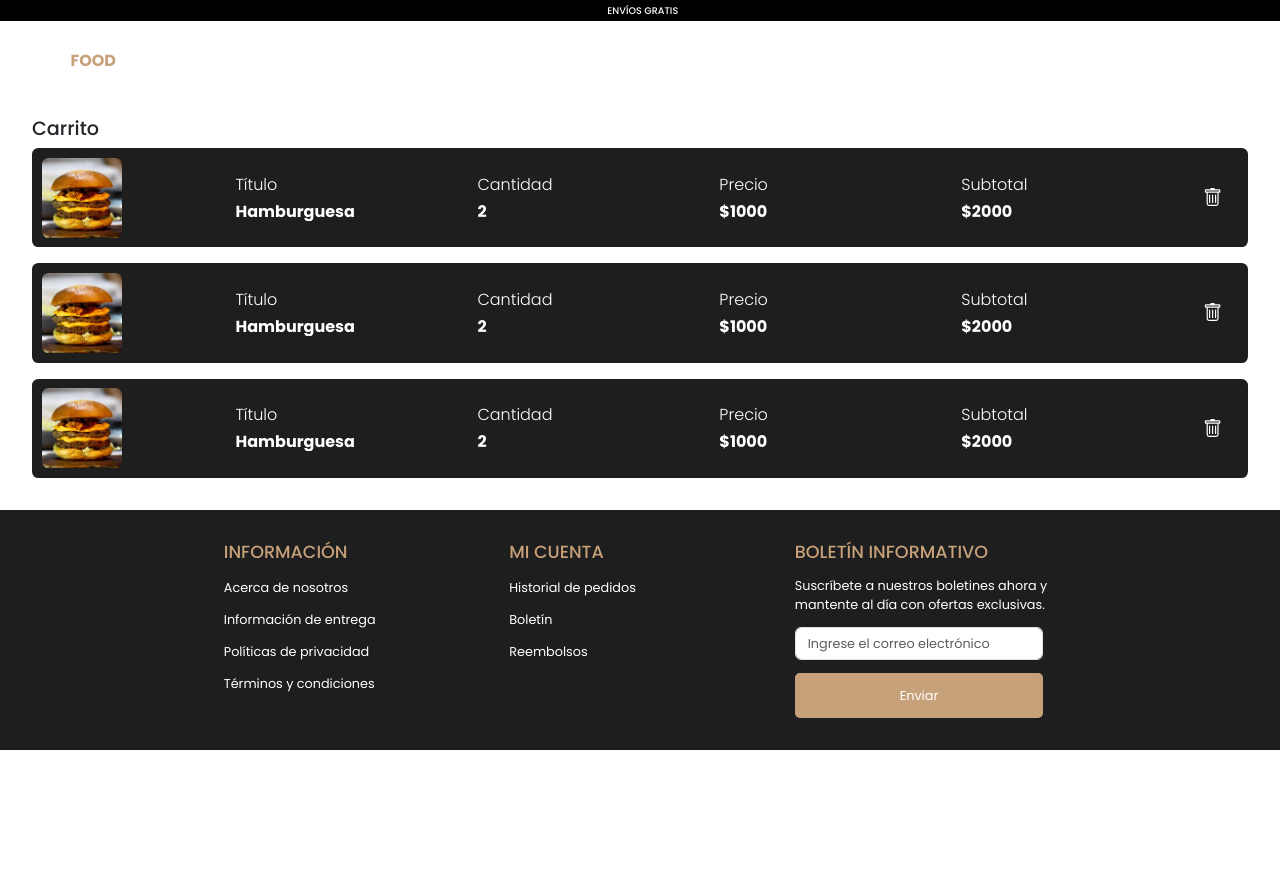
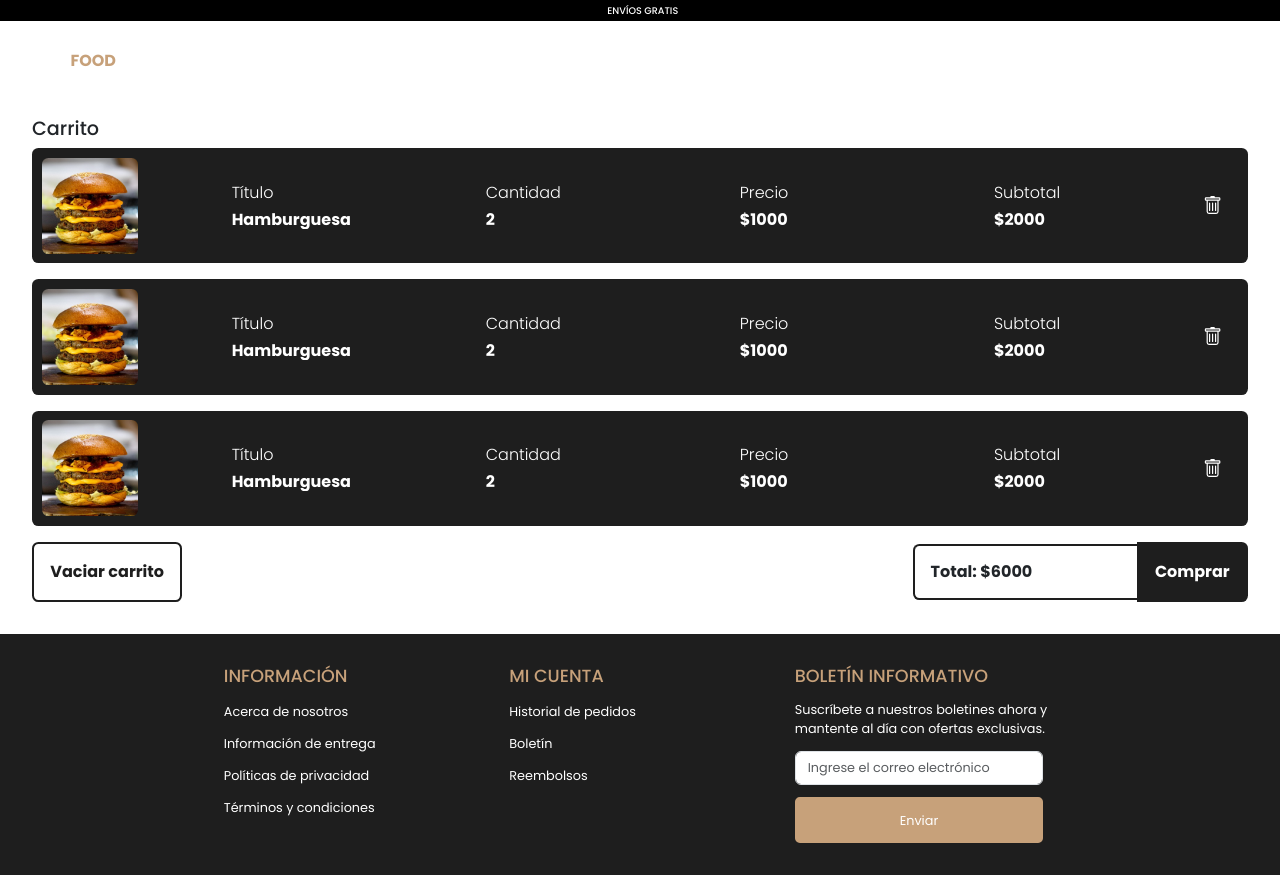
Before and after one commit to Mateo872/restfood, a React (Vite) app: page / in a window 1280 px wide. Before the commit the page ends 800 px from the top, so only its background shows below. Built offline with nearby package versions, Linux system fonts and the light colour scheme.

Commit message:
Carrito con sus medidas responsive hechas

```diff
--- a/src/App.css
+++ b/src/App.css
@@ -374,6 +374,50 @@ main article .categorias {
     white-space: nowrap;
 }
 
+.contenedor_botones button {
+    border: 2px solid transparent;
+    background-color: var(--color-terciario);
+    color: var(--color-secundario);
+    font-weight: bold;
+    border-radius: .4rem;
+    font-size: 0.6rem;
+    padding: 0.6rem;
+}
+
+.contenedor_botones button:hover {
+    border: 2px solid var(--color-terciario);
+    background-color: var(--color-secundario);
+    color: var(--color-terciario);
+    transition: .3s;
+    cursor: pointer;
+}
+
+.contenedor_botones .boton_vaciar {
+    border-color: var(--color-terciario);
+    background-color: var(--color-secundario);
+    color: var(--color-terciario);
+}
+
+.contenedor_botones .boton_vaciar:hover {
+    border-color: transparent;
+    background-color: var(--color-terciario);
+    color: var(--color-secundario);
+}
+
+.contenedor_botones .boton_comprar {
+    border-radius: 0 .4rem 0.4rem 0;
+}
+
+.contenedor_botones h5 {
+    font-size: 0.6rem;
+    font-weight: bold;
+    border-top: 2px solid var(--color-terciario);
+    border-left: 2px solid var(--color-terciario);
+    border-bottom: 2px solid var(--color-terciario);
+    padding: 0.6rem;
+    border-radius: .4rem 0 0 .4rem;
+}
+
 footer {
     padding: 2rem 0;
 }
@@ -529,6 +573,7 @@ footer h3 {
 
     .contenedor_producto-carrito .carrito_caracteristicas {
         width: 6rem;
+        margin-left: 2.8rem;
     }
 
     .contenedor_producto-carrito .carrito_caracteristicas h6 {
@@ -542,6 +587,16 @@ footer h3 {
     .contenedor_producto-carrito svg {
         font-size: 1.2rem;
         margin-right: 1rem;
+    }
+
+    .contenedor_botones button {
+        font-size: 0.8rem;
+        padding: 0.8rem;
+    }
+
+    .contenedor_botones h5 {
+        font-size: 0.8rem;
+        padding: 0.8rem;
     }
 
     footer p {
@@ -600,12 +655,12 @@ footer h3 {
     }
 
     .contenedor_producto-carrito .contenedor_imagen {
-        height: 5rem;
-        width: 5rem;
+        height: 6rem;
+        width: 6rem;
     }
 
     .contenedor_producto-carrito .carrito_caracteristicas {
-        width: 8rem;
+        width: 10rem;
     }
 
     .contenedor_producto-carrito .carrito_caracteristicas h6 {
@@ -617,4 +672,15 @@ footer h3 {
         transform: scale(.93);
         transition: .3s;
     }
+
+    .contenedor_botones button {
+        font-size: 1rem;
+        padding: 1.02rem;
+    }
+
+    .contenedor_botones h5 {
+        font-size: 1rem;
+        width: 14rem;
+        padding: 1rem;
+    }
 }
--- a/src/componentes/CarritoItem.jsx
+++ b/src/componentes/CarritoItem.jsx
@@ -8,7 +8,7 @@ const CarritoItem = () => {
         className="contenedor_imagen"
         style={{ backgroundImage: `url(${hambur})` }}
       ></div>
-      <div className="carrito_caracteristicas d-flex flex-column">
+      <div className="carrito_caracteristicas carac_titulo d-flex flex-column">
         <h6 className="title">Título</h6>
         <h6 className="subtitle mb-0">Hamburguesa</h6>
       </div>
--- a/src/componentes/ContenedorCarrito.jsx
+++ b/src/componentes/ContenedorCarrito.jsx
@@ -10,6 +10,15 @@ const ContenedorCarrito = () => {
           <CarritoItem />
           <CarritoItem />
         </div>
+        <div className="contenedor_botones w-100 d-flex justify-content-between mt-3">
+          <button className="boton_vaciar">Vaciar carrito</button>
+          <div className="d-flex align-items-center">
+            <h5 className="mb-0">
+              Total: $<span>6000</span>
+            </h5>
+            <button className="boton_comprar">Comprar</button>
+          </div>
+        </div>
       </article>
     </section>
   );
```
